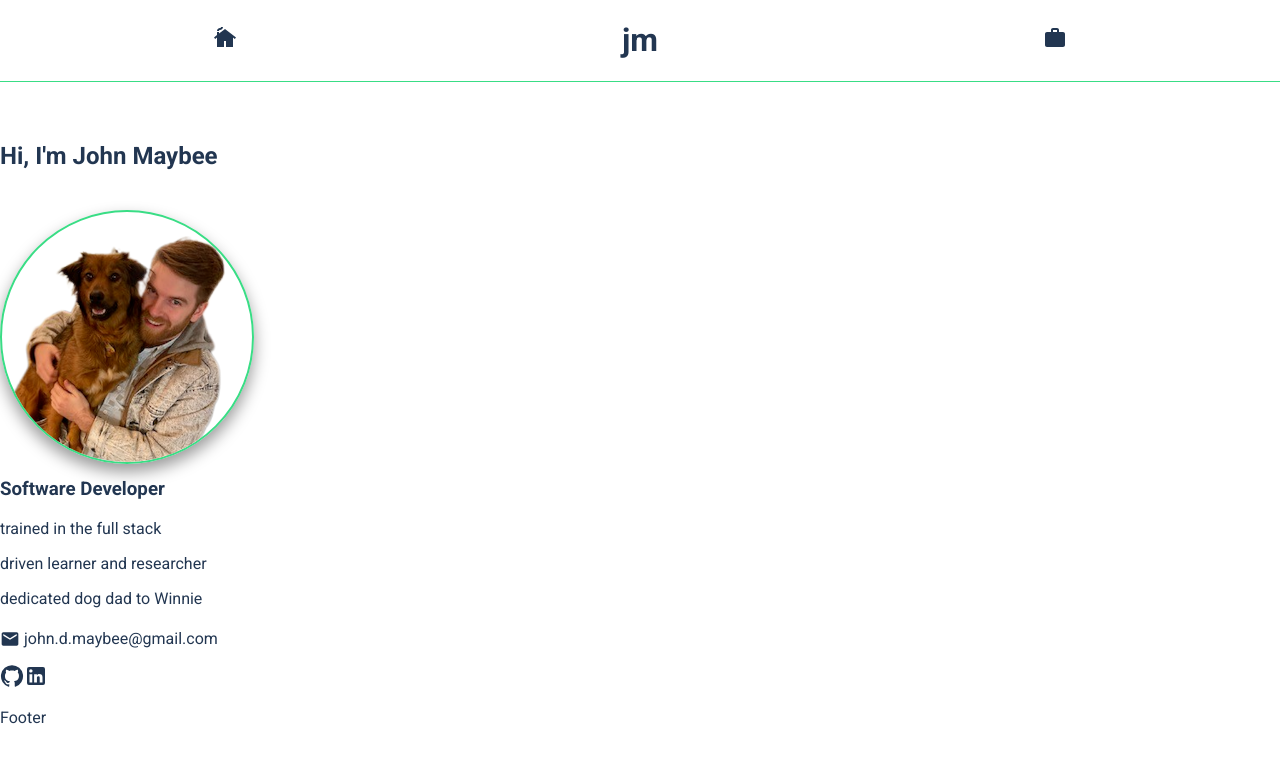
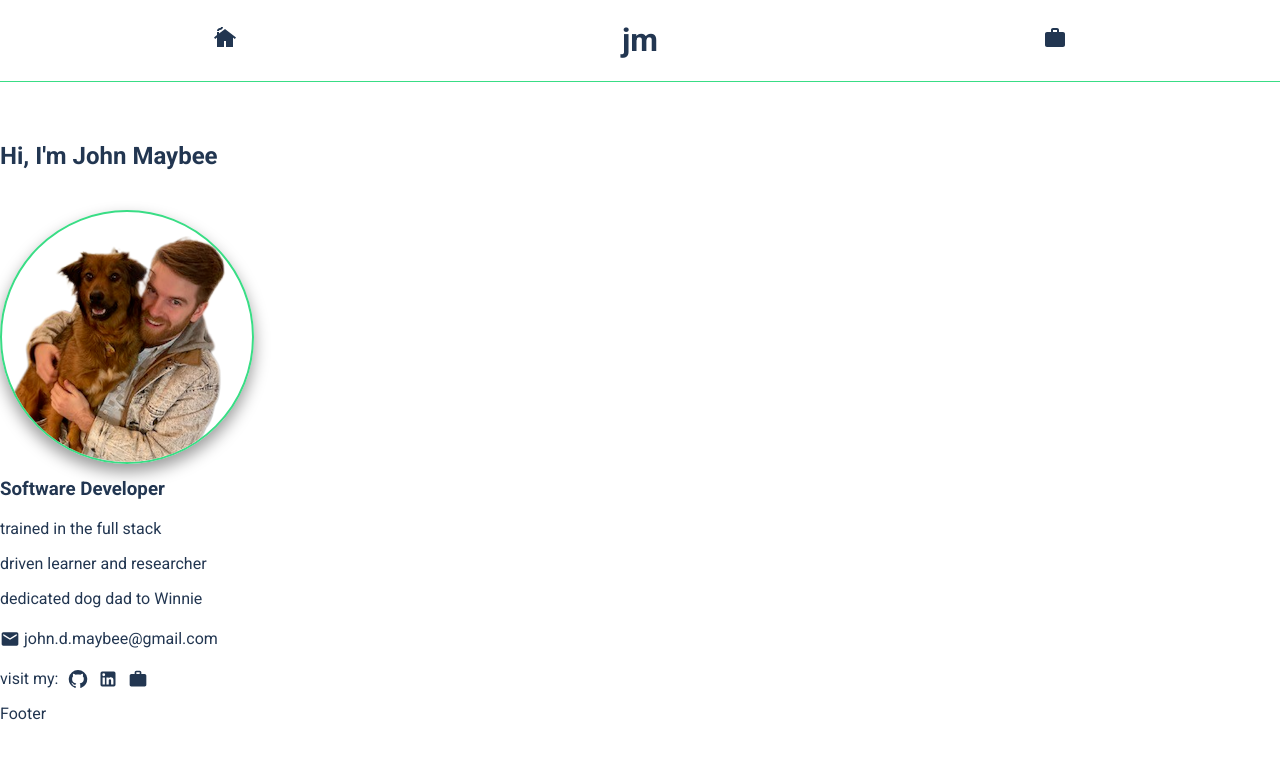
Before and after one commit to john-maybee/portfolio, a React (Create React App) app: page /#/home in a window 1280 px wide. Shown: the top 762 px of the page. Built offline with nearby package versions, Linux system fonts and the light colour scheme.

Commit message:
Updated the personal sites link to include a link to my resume page, and updated the styling to increase continuity with the rest of the site.

```diff
--- a/src/components/App/App.css
+++ b/src/components/App/App.css
@@ -64,4 +64,22 @@ body {
   box-shadow: 0 .5rem 1rem rgba(0,0,0,0.4);
 }
 
+.githubIcon{
+  top: 5px;
+  padding-left: 10px;
+  position: relative;
+}
+
+.linkedinIcon{
+  top: 5px;
+  padding-left: 10px;
+  position: relative;
+}
+
+.workIcon{
+  top: 5px;
+  padding-left: 10px;
+  position: relative;
+}
+
 /* do I need to list transparent above? */
--- a/src/components/HomePage/HomePage.jsx
+++ b/src/components/HomePage/HomePage.jsx
@@ -1,7 +1,7 @@
 import React from 'react';
 import { Link } from "react-router-dom";
 import self from './selfphoto.png';
-import { Email, GitHub, LinkedIn } from '@mui/icons-material';
+import { Email, GitHub, LinkedIn, Work } from '@mui/icons-material';
 import { Tooltip } from '@mui/material';
 
 
@@ -21,13 +21,18 @@ function HomePage() {
                     <p>driven learner and researcher</p>
                     <p>dedicated dog dad to Winnie</p>
                     <p><Email className='icon' fontSize="small" sx={{color: '#223651'}}/> john.d.maybee@gmail.com</p>
-                    <p>
+                    <p>visit my:
                         <a href='https://github.com/john-maybee'id='github link'>
-                            <Tooltip title="Link to John's GitHub" arrow><GitHub sx={{color: '#223651'}} /></Tooltip>
+                            <Tooltip title="Link to John's GitHub" arrow><GitHub className='githubIcon' fontSize="small" sx={{color: '#223651'}} /></Tooltip>
                         </a>
                         <a href='https://www.linkedin.com/in/john-d-maybee/' id='linkedin link'>
-                            <Tooltip title="Link to John's LinkedIn" arrow><LinkedIn sx={{color: '#223651'}} /></Tooltip>
+                            <Tooltip title="Link to John's LinkedIn" arrow><LinkedIn className='linkedinIcon' fontSize="small" sx={{color: '#223651'}} /></Tooltip>
                         </a>
+                        <Tooltip title="John's resumé" arrow>
+                            <Link className="navLink" to="/about" >
+                                <Work className='workIcon' fontSize="small" sx={{color: '#223651'}}/>
+                            </Link>
+                        </Tooltip>
                     </p>
                 </div>
             </div>
```
